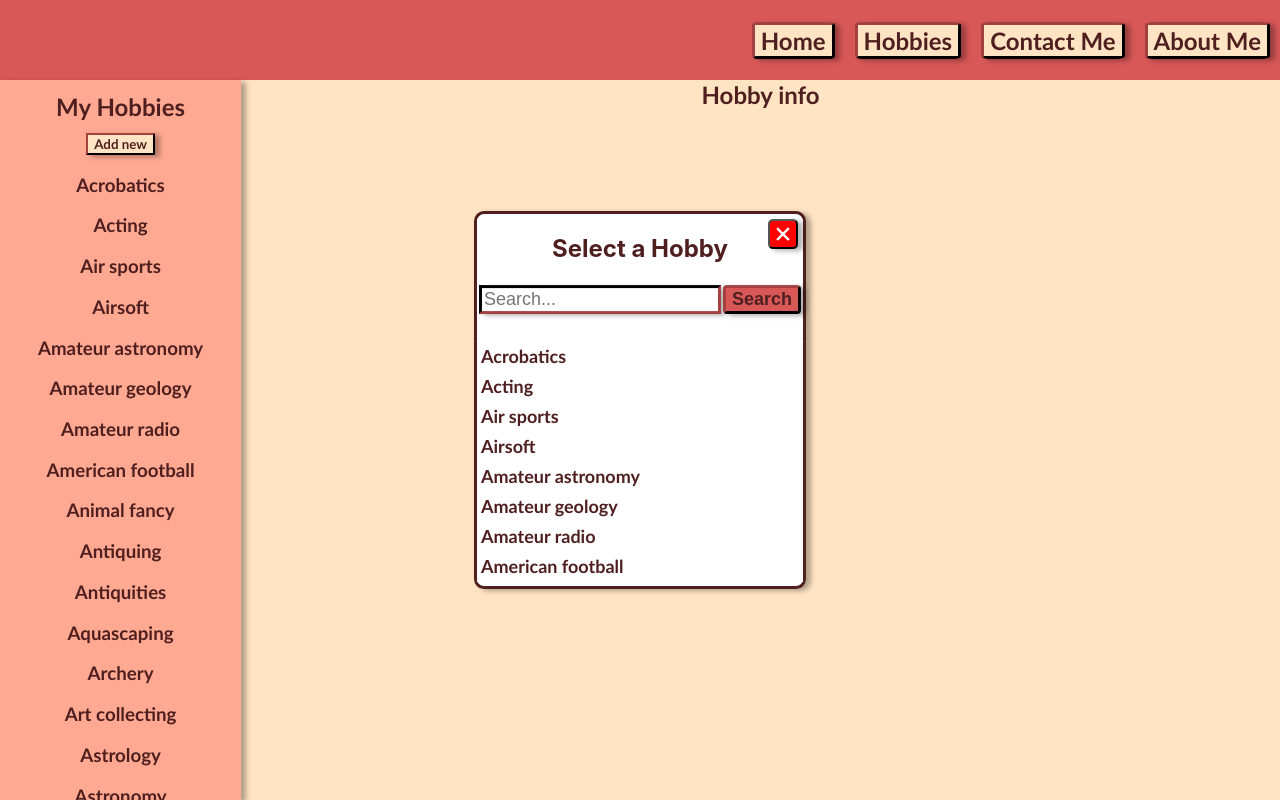
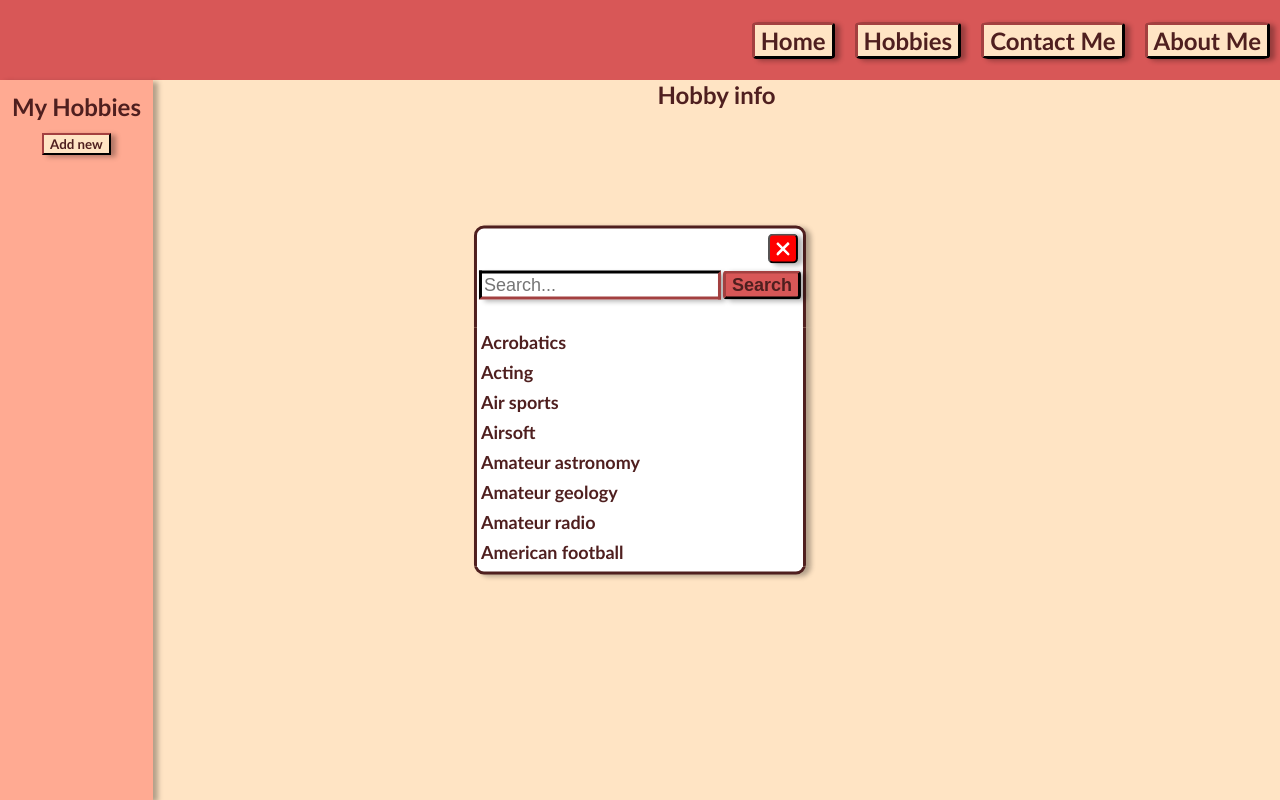
Before and after one commit to ekaczor/friends-app, a React (Create React App) app: page /hobbies in a window 1280 px wide. Both pictures are taken after a click on the button "Add new". Built offline with nearby package versions, Linux system fonts and the light colour scheme.

Commit message:
Adjusted the My Hobbies section so that it is no longer full of all hobbies by default. Also adjusted the Add New to no longer include hobbies that have already been chosen

```diff
--- a/src/pages/hobbies-page/HobbiesPage.js
+++ b/src/pages/hobbies-page/HobbiesPage.js
@@ -6,25 +6,17 @@ import "./hobby_style.css";
 import ModalHobbySearch from "./ModalHobbySearch";
 
 const HobbiesPage = () => {
-  const [hobbies, setHobbies] = useState(Hobbies);
+  const [selectedHobbies, setSelectedHobbies] = useState([]);
   const [showModal, setShowModal] = useState(false);
-  const [searchQuery, setSearchQuery] = useState("");
 
-  const addNewHobby = (selectedHobby) => {
-    setHobbies([...hobbies, selectedHobby]);
+  const handleAddHobby = (hobby) => {
+    if (!selectedHobbies.includes(hobby)) {
+      setSelectedHobbies([...selectedHobbies, hobby]);
+    }
     setShowModal(false);
-    setSearchQuery("");
   };
 
-  const sortedHobbies = hobbies.slice().sort((a, b) => a.name.localeCompare(b.name));
-
-  const handleSearch = (query) => {
-    setSearchQuery(query);
-  };
-
-  const filteredHobbies = hobbies.filter((hobby) =>
-    hobby.name.toLowerCase().includes(searchQuery.toLowerCase())
-  );
+  const sortedHobbies = selectedHobbies.slice().sort((a, b) => a.name.localeCompare(b.name));
 
   return (
     <div className="hobby-body">
@@ -43,21 +35,11 @@ const HobbiesPage = () => {
         </div>
         <div className="hobby-info">Hobby info</div>
         {showModal && (
-          <div>
-            <div className="modal">
-              <button className="exit" onClick={() => {setShowModal(false); setSearchQuery("")}}>
-                &times;
-              </button>
-              <ModalHobbySearch onSearch={handleSearch} />
-              <div className="modal-content">
-                {filteredHobbies.map((hobby) => (
-                  <div className="choice" key={hobby.id} onClick={() => addNewHobby(hobby)}>
-                    {hobby.name}
-                  </div>
-                ))}
-              </div>
-            </div>
-          </div>
+          <ModalHobbySearch
+            onAddHobby={handleAddHobby}
+            selectedHobbies={selectedHobbies}
+            onClose={() => setShowModal(false)}
+          />
         )}
       </div>
     </div>
--- a/src/pages/hobbies-page/ModalHobbySearch.js
+++ b/src/pages/hobbies-page/ModalHobbySearch.js
@@ -1,23 +1,35 @@
 import React, { useState } from "react";
 import "./modalsearchbar.css";
+import Hobbies from "./Hobbies"; // Assuming Hobbies is the array of all hobbies
 
-const ModalHobbySearch = ({ onSearch }) => {
+const ModalHobbySearch = ({ onAddHobby, selectedHobbies, onClose }) => {
   const [query, setQuery] = useState("");
 
   const handleChange = (event) => {
     const { value } = event.target;
     setQuery(value);
-    onSearch(value); // Update the parent component with the new query value
   };
 
   const handleSubmit = (event) => {
     event.preventDefault();
-    onSearch(query);
+    if (query && !selectedHobbies.includes(query)) {
+      onAddHobby(query);
+    }
+    setQuery("");
   };
+
+  const filteredHobbies = Hobbies.filter(
+    (hobby) =>
+      !selectedHobbies.includes(hobby) &&
+      hobby.name.toLowerCase().includes(query.toLowerCase())
+  );
 
   return (
     <div>
-      <h2 className="title">Select a Hobby</h2>
+      <div className="modal">
+        <button className="exit" onClick={onClose}>
+          &times;
+        </button>
         <form onSubmit={handleSubmit} className="wholeSearch">
           <input
             type="text"
@@ -30,6 +42,15 @@ const ModalHobbySearch = ({ onSearch }) => {
             Search
           </button>
         </form>
+        <div className="modal-content">
+          {/* Display filtered hobbies */}
+          {filteredHobbies.map((hobby) => (
+            <div className="choice" key={hobby.id} onClick={() => onAddHobby(hobby)}>
+              {hobby.name}
+            </div>
+          ))}
+        </div>
+      </div>
     </div>
   );
 };
--- a/src/pages/hobbies-page/modalsearchbar.css
+++ b/src/pages/hobbies-page/modalsearchbar.css
@@ -6,6 +6,7 @@
   .wholeSearch {
     display: flex;
   align-items: center;
+  margin-top: 40px;
   }
 
   .searchBody {
```
Lines whose indentation alone changed are shown as unchanged.
